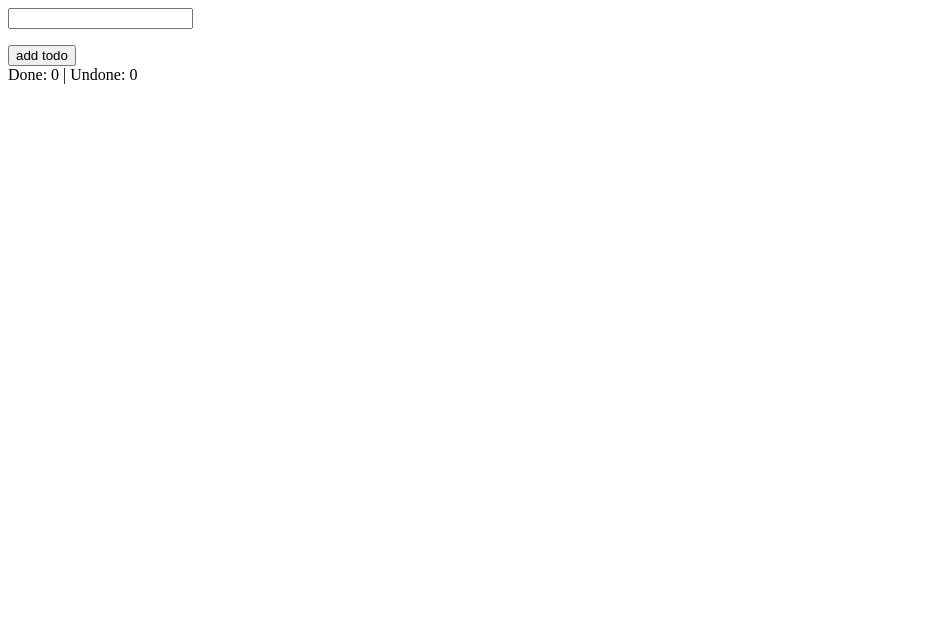
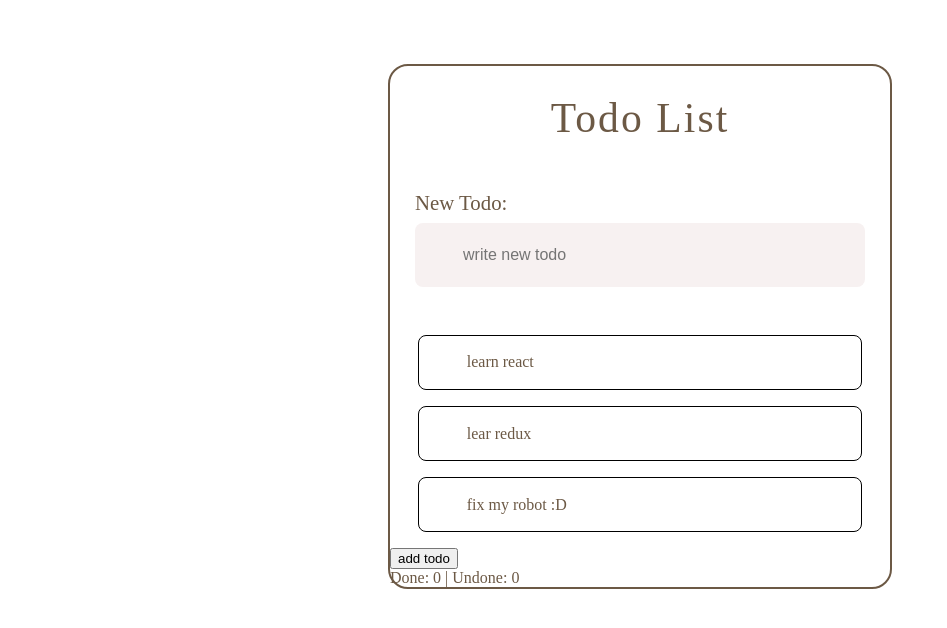
Before and after one commit to mashovozka/embeddable-todo-list, a React (Create React App) app: page / in a window 1280 px wide. Shown: the top 628 px of the page, without its empty margins (0-947 px from the left). Built offline with nearby package versions, Linux system fonts and the light colour scheme; no server answers.

Commit message:
added basic styles for todoForm, todoList and todoItem components

```diff
--- a/package.json
+++ b/package.json
@@ -14,7 +14,7 @@
     "react": "^18.2.0",
     "react-dom": "^18.2.0",
     "react-scripts": "5.0.1",
-    "styled-components": "^5.3.5",
+    "styled-components": "^6.1.15",
     "typescript": "^4.7.4",
     "web-vitals": "^2.1.0"
   },
--- a/public/index.html
+++ b/public/index.html
@@ -2,7 +2,7 @@
 <html lang="en">
   <head>
     <meta charset="utf-8" />
-    <link rel="icon" href="%PUBLIC_URL%/favicon.ico" />
+    <link rel="icon" href="pencil-favicon.ico" />
     <meta name="viewport" content="width=device-width, initial-scale=1" />
     <meta name="theme-color" content="#000000" />
     <meta
--- a/src/App.tsx
+++ b/src/App.tsx
@@ -1,3 +1,4 @@
+import { useEffect } from "react";
 import TodoList from "./components/todoList/todoList.component";
 
 const App = () => {
--- a/src/components/todo/todo.component.jsx
+++ b/src/components/todo/todo.component.jsx
@@ -1,3 +1,6 @@
+import "./todo.styles.jsx";
+import { TodoContainer } from "./todo.styles";
+
 export default function Todo({ todo }) {
-  return <li key={todo.id}>{todo.value}</li>;
+  return <TodoContainer key={todo.id}>{todo.value}</TodoContainer>;
 }
--- /dev/null
+++ b/src/components/todo/todo.styles.jsx
@@ -0,0 +1,12 @@
+import styled from "styled-components";
+
+export const TodoContainer = styled.div`
+  display: flex;
+  margin: 1rem auto;
+  padding: 1.1rem 3rem;
+  justify-content: space-between;
+  align-items: center;
+  border: 1px solid black;
+  border-radius: 8px;
+  width: 77%;
+`;
--- a/src/components/todoForm/todoForm.component.jsx
+++ b/src/components/todoForm/todoForm.component.jsx
@@ -1,4 +1,5 @@
 import { useState } from "react";
+import { NewTodoForm } from "./todoForm.styles";
 
 export default function TodoForm() {
   const [value, setValue] = useState("");
@@ -7,5 +8,30 @@ export default function TodoForm() {
     setValue(e.target.value);
   };
 
-  return <input required type="text" value={value} onChange={handleChange} />;
+  const handleSubmit = (e) => {
+    // setTodos([
+    //   ...todos,
+    //   {
+    //     id: nanoid(),
+    //     value: e.target.value,
+    //     done: false,
+    //     createdAt: Date.now(),
+    //   },
+    // ]);
+  };
+
+  return (
+    <NewTodoForm onSubmit={handleSubmit}>
+      <label htmlFor="task">New Todo:</label>
+      <input
+        id="task"
+        placeholder="write new todo"
+        required
+        type="text"
+        name="task"
+        value={value}
+        onChange={handleChange}
+      />
+    </NewTodoForm>
+  );
 }
--- /dev/null
+++ b/src/components/todoForm/todoForm.styles.jsx
@@ -0,0 +1,26 @@
+import styled from "styled-components";
+
+export const NewTodoForm = styled.div`
+  display: flex;
+  flex-wrap: wrap;
+  margin: 3rem auto;
+  width: 90%;
+
+  label {
+    min-width: 100%;
+    margin-bottom: 0.5rem;
+    font-size: 1.3rem;
+  }
+
+  input {
+    flex-grow: 1;
+    border: none;
+    background: #f7f1f1;
+    padding: 0.5rem 3rem;
+    font-size: initial;
+    outline: none;
+    border-radius: 8px;
+    font-family: "Quicksand", sans-serif;
+    height: 3rem;
+  }
+`;
--- a/src/components/todoList/todoList.component.jsx
+++ b/src/components/todoList/todoList.component.jsx
@@ -1,34 +1,53 @@
-import { nanoid } from "nanoid";
-import { useState } from "react";
+import { useEffect, useState } from "react";
 import { Status } from "../Status";
 import TodoForm from "../todoForm/todoForm.component";
 import Todo from "../todo/todo.component";
+import { TodoListContainer, TodoItemsContainer } from "./todoList.styles";
+
+const todosMap = [
+  {
+    id: "yRTKiDy0-s_9zrh0zAMaK",
+    value: "learn react",
+    done: true,
+    createdAt: 1650802513913,
+  },
+  {
+    id: "Ia4t6uQ-op5aq4Hbt14qd",
+    value: "lear redux",
+    done: true,
+    createdAt: 1650804005530,
+  },
+  {
+    id: "uzj6QITRsvnMMmHAlv0nJ",
+    value: "fix my robot :D",
+    done: false,
+    createdAt: 1650804402054,
+  },
+];
 
 export default function TodoList() {
   const [todos, setTodos] = useState([]);
 
-  const handleSubmit = (e) => {
-    setTodos([
-      ...todos,
-      {
-        id: nanoid(),
-        value: e.target.value,
-        done: false,
-        createdAt: Date.now(),
-      },
-    ]);
-  };
+  useEffect(() => {
+    fetch("http://localhost:3001/todos")
+      .then((r) => r.json())
+      .then((todos) => {
+        console.log("todos", todos);
+        setTodos(todos);
+      });
+  }, []);
 
   return (
-    <form onSubmit={handleSubmit}>
+    <TodoListContainer>
+      <h1 className="header">Todo List</h1>
       <TodoForm />
-      <ul>
-        {todos.map((todo, i) => (
+      <TodoItemsContainer>
+        {todosMap.map((todo, i) => (
           <Todo key={i} todo={todo} />
         ))}
-      </ul>
+      </TodoItemsContainer>
       <button type="submit">add todo</button>
       <Status />
-    </form>
+    </TodoListContainer>
   );
 }
--- /dev/null
+++ b/src/components/todoList/todoList.styles.jsx
@@ -0,0 +1,24 @@
+import styled from "styled-components";
+
+export const TodoListContainer = styled.div`
+  margin: 4rem auto;
+  max-width: 500px;
+  background: white;
+  border: 2px solid #6c5945;
+  border-radius: 20px;
+  color: #6c5945;
+
+  h1 {
+    display: flex;
+    justify-content: center;
+    font-weight: normal;
+    font-size: 2.6rem;
+    letter-spacing: 0.05em;
+    border-bottom: 1px solid rgba(255, 255, 255, 0.3);
+  }
+`;
+
+export const TodoItemsContainer = styled.div`
+  margin: auto;
+  width: 90%;
+`;
```
Also changed, not shown: 2 other files (tests, documents, lock files or other folders).
